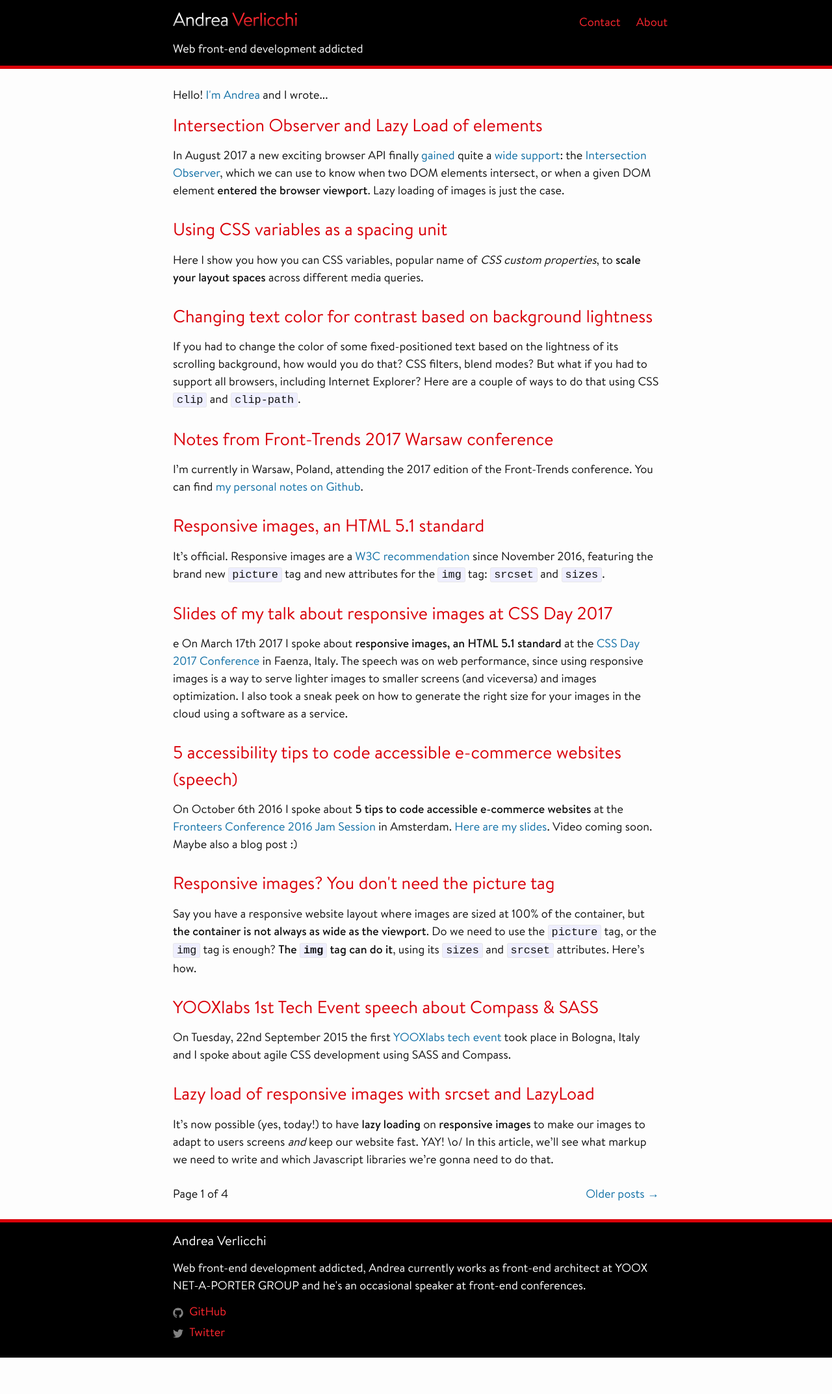
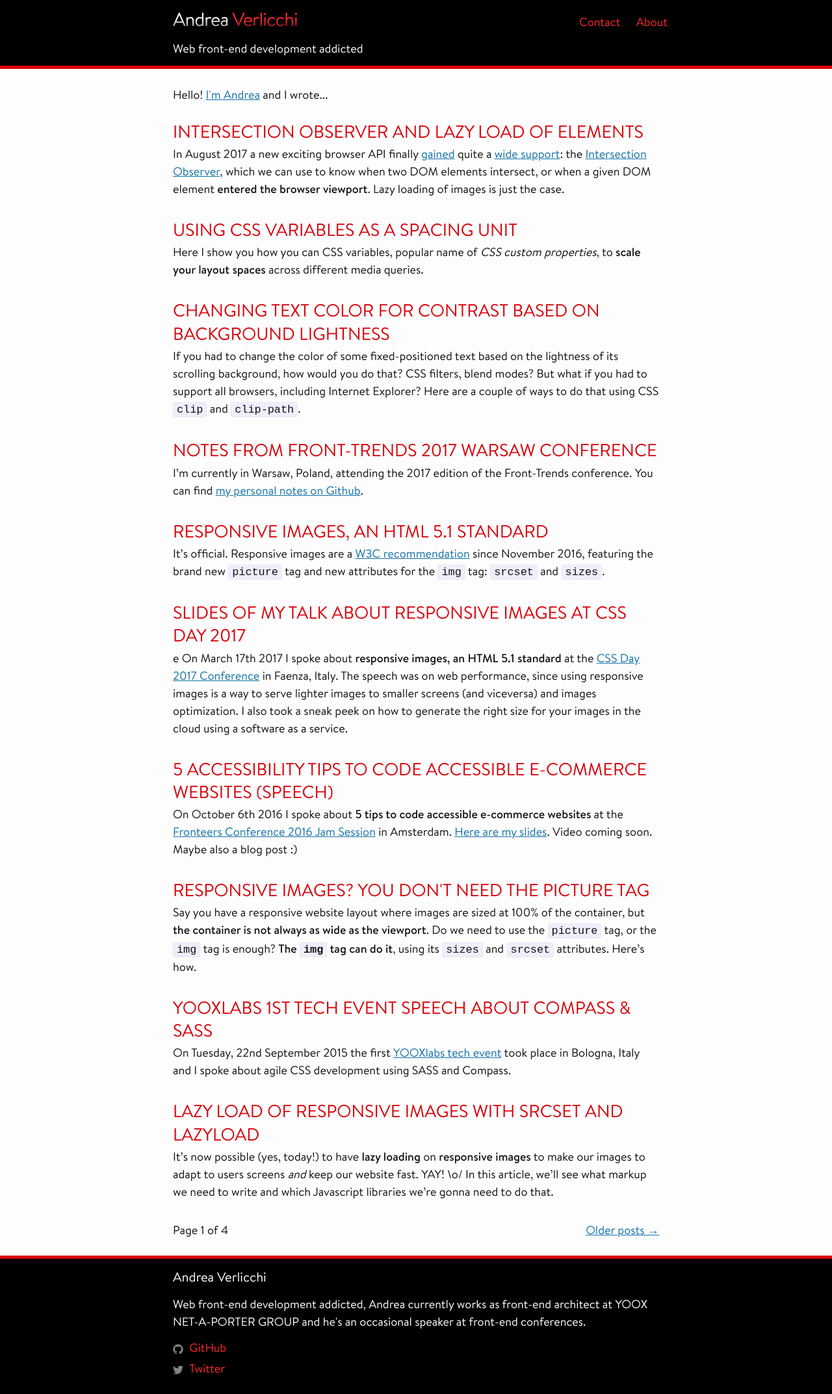
Before and after one commit to verlok/verlok.github.io, a Jekyll site: the page built from index.html, in a window 1280 px wide. Shown: the whole page at 65% size. Built offline with Jekyll 4.4.1, drawn with Linux system fonts in a browser that asks for light colours; the list of posts is cut into pages by our own code; before the commit the page ends 2089 px from its top, so only the background shows below that.

Commit message:
Trying to fix typography and reorganize files

```diff
--- a/_sass/_base.scss
+++ b/_sass/_base.scss
@@ -92,15 +92,7 @@ h1, h2, h3, h4, h5, h6 {
 a {
   color: $link-color;
   text-decoration: none;
-
-  &:visited {
-    color: darken($link-color, 15%);
-  }
-
-  &:hover {
-    //color: $text-color;
-    //text-decoration: underline;
-  }
+  text-decoration: underline;
 
   .social-media-list &:hover {
     text-decoration: none;
--- a/_sass/_layout.scss
+++ b/_sass/_layout.scss
@@ -1,13 +1,13 @@
 /**
  * Site header
  */
+
 .site-header {
 	background: $toolbar-background-color;
 	border-bottom: 5px solid $brand-color;
 	min-height: $spacing-unit * 1.865;
 	color: $text-color-on-dark;
-
-  // Positioning context for the mobile navigation icon -- and the contact menu
+	/* Positioning context for the mobile navigation icon -- and the contact menu */
 	.wrapper {
 		position: relative
 	}
@@ -19,29 +19,28 @@
 	line-height: $base-line-height * $base-font-size * 2.25;
 	letter-spacing: -1px;
 	margin-bottom: 0;
-  //float: left;
-
+	text-decoration: none;
 	.name {
 		color: white;
 	}
-
 	&,
 	&:visited {
 		color: $brand-color-on-dark;
 	}
-
 	span {
 		position: relative;
 	}
 	span:after {
 		content: '';
 		position: absolute;
-    top: 10%; left: 0; right: 0; bottom: 10%;
+		top: 10%;
+		left: 0;
+		right: 0;
+		bottom: 10%;
 		z-index: 1;
-    background-image: linear-gradient(to top, rgba(0,0,0,0.5), rgba(0,0,0,0) 50%);
+		background-image: linear-gradient(to top, rgba(0, 0, 0, 0.5), rgba(0, 0, 0, 0) 50%);
 		transition: opacity 0.3s;
 	}
-
 	&:focus,
 	&:hover {
 		text-decoration: none;
@@ -49,7 +48,6 @@
 			opacity: 0;
 		}
 	}
-
 }
 
 .site-nav {
@@ -59,32 +57,27 @@
 	z-index: 1;
 	top: 3px;
 	right: $spacing-unit / 2;
-
 	.nav-trigger {
 		display: none;
 	}
-
 	.menu-icon {
 		display: none;
 	}
-
 	.page-link {
+		text-decoration: none;
 		color: $brand-color-on-dark;
 		line-height: $base-line-height;
-
-    // Gaps between nav items, but not on the last one
+		/* Gaps between nav items, but not on the last one */
 		&:not(:last-child) {
 			margin-right: 20px;
 		}
 	}
-
 	@include media-query($on-palm) {
 		top: $spacing-unit / 2;
 		background-color: $background-color;
 		border: 1px solid $grey-color-light;
 		border-radius: 5px;
 		text-align: right;
-
 		label[for="nav-trigger"] {
 			display: block;
 			float: right;
@@ -93,7 +86,6 @@
 			z-index: 2;
 			cursor: pointer;
 		}
-
 		.menu-icon {
 			display: block;
 			float: right;
@@ -102,26 +94,21 @@
 			line-height: 0;
 			padding-top: 10px;
 			text-align: center;
-
-      > svg path {
+			>svg path {
 				fill: $grey-color-dark;
 			}
 		}
-
-    input ~ .trigger {
+		input~.trigger {
 			clear: both;
 			display: none;
 		}
-
-    input:checked ~ .trigger {
+		input:checked~.trigger {
 			display: block;
 			padding-bottom: 5px;
 		}
-
 		.page-link {
 			display: block;
 			padding: 5px 10px;
-
 			&:not(:last-child) {
 				margin-right: 0;
 			}
@@ -130,9 +117,11 @@
 	}
 }
 
+
 /**
  * Site footer
  */
+
 .site-footer {
 	background-color: $toolbar-background-color;
 	border-top: 5px solid $brand-color;
@@ -154,9 +143,14 @@
 	margin-left: 0;
 }
 
+.social-media-list {
+	a {
+		text-decoration: none;
+	}
+}
+
 .footer-col-wrapper {
 	@include relative-font-size(0.9375);
-  //color: $grey-color;
 	margin-left: -$spacing-unit / 2;
 	@extend %clearfix;
 }
@@ -169,29 +163,28 @@
 
 .footer-col-1 {
 	width: -webkit-calc(35% - (#{$spacing-unit} / 2));
-  width:         calc(35% - (#{$spacing-unit} / 2));
+	width: calc(35% - (#{$spacing-unit} / 2));
 }
 
 .footer-col-2 {
 	width: -webkit-calc(20% - (#{$spacing-unit} / 2));
-  width:         calc(20% - (#{$spacing-unit} / 2));
+	width: calc(20% - (#{$spacing-unit} / 2));
 }
 
 .footer-col-3 {
 	width: -webkit-calc(45% - (#{$spacing-unit} / 2));
-  width:         calc(45% - (#{$spacing-unit} / 2));
+	width: calc(45% - (#{$spacing-unit} / 2));
 }
 
 @include media-query($on-laptop) {
 	.footer-col-1,
 	.footer-col-2 {
 		width: -webkit-calc(50% - (#{$spacing-unit} / 2));
-    width:         calc(50% - (#{$spacing-unit} / 2));
+		width: calc(50% - (#{$spacing-unit} / 2));
 	}
-
 	.footer-col-3 {
 		width: -webkit-calc(100% - (#{$spacing-unit} / 2));
-    width:         calc(100% - (#{$spacing-unit} / 2));
+		width: calc(100% - (#{$spacing-unit} / 2));
 	}
 }
 
@@ -199,15 +192,15 @@
 	.footer-col {
 		float: none;
 		width: -webkit-calc(100% - (#{$spacing-unit} / 2));
-    width:         calc(100% - (#{$spacing-unit} / 2));
+		width: calc(100% - (#{$spacing-unit} / 2));
 	}
 }
-
 
 
 /**
  * Page content
  */
+
 .page-content {
 	padding: $spacing-unit 0;
 }
@@ -215,69 +208,3 @@
 .page-heading {
 	@include relative-font-size(1.25);
 }
-
-.post-list {
-  margin-left: 0;
-  list-style: none;
-
-  > li {
-    margin-bottom: $spacing-unit;
-  }
-}
-
-.post-meta {
-  font-size: $small-font-size;
-  color: $grey-color;
-}
-
-.post-link {
-  display: block;
-  @include relative-font-size(1.5);
-}
-
-
-
-/**
- * Posts
- */
-.post-header {
-  margin-bottom: $spacing-unit;
-}
-
-.post-title {
-  @include relative-font-size(2.625);
-  letter-spacing: -1px;
-  line-height: 1;
-
-  @include media-query($on-laptop) {
-    @include relative-font-size(2.25);
-  }
-}
-
-.post-content {
-  margin-bottom: $spacing-unit;
-
-  h2 {
-    @include relative-font-size(2);
-
-    @include media-query($on-laptop) {
-      @include relative-font-size(1.75);
-    }
-  }
-
-  h3 {
-    @include relative-font-size(1.625);
-
-    @include media-query($on-laptop) {
-      @include relative-font-size(1.375);
-    }
-  }
-
-  h4 {
-    @include relative-font-size(1.25);
-
-    @include media-query($on-laptop) {
-      @include relative-font-size(1.125);
-    }
-  }
-}
--- a/_sass/_posts.scss
+++ b/_sass/_posts.scss
@@ -1,16 +1,84 @@
 /**
  * Posts
  */
-.post-title,
-.post-link {
+
+.post {
+
+    /* POST LIST - HOME */
+    &-list {
+        margin-left: 0;
+        list-style: none;
+        >li {
+            margin-bottom: $spacing-unit;
+        }
+        &-intro {
+            margin-bottom: $spacing-unit;
+        }
+        &-title {
+            text-transform: uppercase;
+            line-height: 1.3;
+            margin-bottom: $spacing-unit/8;
+        }
+        >article {
+            margin-bottom: 32px;
+        }
+    }
+
+    /* SINGLE POST - DETAIL */
+
+    &-link {
         color: $brand-color;
+        text-decoration: none;
     }
-.post-link {
+    &-title {
+        @include relative-font-size(2.625);
+        color: $brand-color;
+        text-transform: uppercase;
+        letter-spacing: -1px;
+        line-height: 1.1;
+        @include media-query($on-laptop) {
+            @include relative-font-size(2.25);
+        }
+    }
+    &-header {
+        margin-bottom: $spacing-unit;
+    }
+    &-link {
+        display: block;
+        @include relative-font-size(1.5);
         &:visited {
             color: darken($brand-color, 10%);
         }
     }
+    &-meta {
+        font-size: $small-font-size;
+        color: $grey-color;
+    }
 
-.post-list > article {
+    /* POST CONTENT */
+
+    &-content {
         margin-bottom: $spacing-unit;
+        h2 {
+            //text-transform: uppercase;
+            @include relative-font-size(2);
+            line-height: 1.2;
+            margin-top: $spacing-unit;
+            @include media-query($on-laptop) {
+                @include relative-font-size(1.75);
             }
+        }
+        h3 {
+            @include relative-font-size(1.625);
+            @include media-query($on-laptop) {
+                @include relative-font-size(1.375);
+            }
+        }
+        h4 {
+            @include relative-font-size(1.25);
+            @include media-query($on-laptop) {
+                @include relative-font-size(1.125);
+            }
+        }
+    }
+}
--- a/index.html
+++ b/index.html
@@ -6,7 +6,7 @@ layout: default
 
     <!-- Posts list -->
     <section class="post-list">
-        <p>Hello! <a href="/about">I'm Andrea</a> and I wrote...</p>
+        <p class="post-list-intro">Hello! <a href="/about">I'm Andrea</a> and I wrote...</p>
         {% for post in paginator.posts %}
         <article>
             <h2 class="post-list-title">
```
Lines whose indentation alone changed are shown as unchanged.
